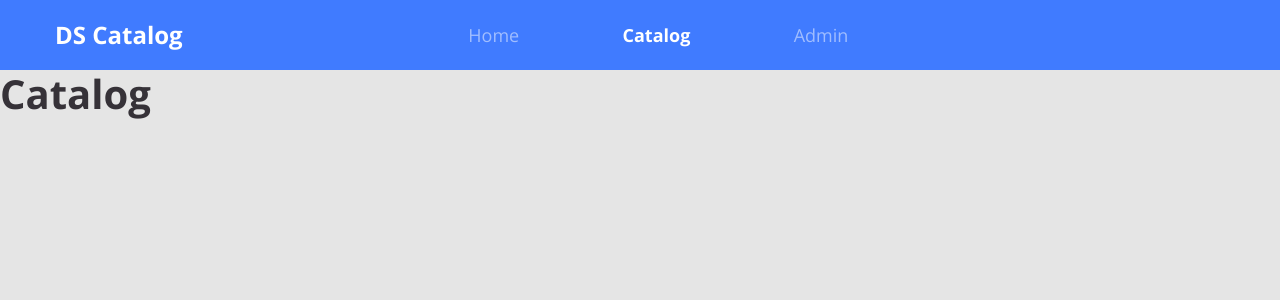
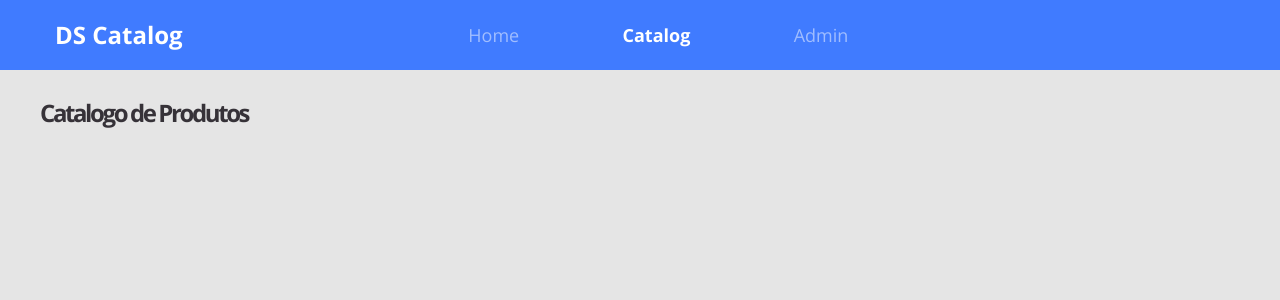
Before and after one commit to CarlosGenuino/ds-catalog-front, a React (Create React App) app: page /catalog in a window 1280 px wide. Shown: the top 300 px of the page. Built offline with nearby package versions, Linux system fonts and the light colour scheme.

Commit message:
refatorando a tela de home

```diff
--- a/src/App.scss
+++ b/src/App.scss
@@ -2,6 +2,19 @@
 
 * {
     font-family: 'Open Sans', sans-serif;
+}
+
+.card-base {
+  background: #ffffff;
+  box-shadow: 8px 4px 20px  rgba( 0,0,0, 0.25);
+}
+
+.border-radius-10 {
+  border-radius: 10px;
+}
+
+.border-radius-20 {
+  border-radius: 20px;
 }
 
 h1, h2, h3, h4, h5, h6 {
--- a/src/pages/Catalog/index.tsx
+++ b/src/pages/Catalog/index.tsx
@@ -1,7 +1,13 @@
 import React from 'react';
+import './styles.scss'
+export default () => (
+    <div className="catalog-container">
+        <h1 className="catalog-title">
+            Catalogo de Produtos
+        </h1>
+        <div className="catalog-products">
 
-export default () => (
-    <div>
-        <h1>Catalog</h1>
+        </div>
+
     </div>
 )
--- /dev/null
+++ b/src/pages/Catalog/styles.scss
@@ -0,0 +1,18 @@
+.catalog-container {
+    margin-top: 26px;
+    padding-left: 40px;
+    padding-right: 40px;
+}
+
+.catalog-title {
+    font-size: 24px;
+    line-height: 33px;
+    letter-spacing: -0.15rem;
+}
+
+.catalog-products {
+    margin-top: 43px;
+    display: flex;
+    flex-direction: row;
+
+}
--- a/src/pages/Home/index.tsx
+++ b/src/pages/Home/index.tsx
@@ -5,7 +5,7 @@
 
 export default () => (
     <div className="home-container">
-        <div className="row home-content">
+        <div className="row home-content border-radius-20 card-base">
             <div className="col-6">
                 <h1 className="text-title">
                     Conheça o melhor<br/>catálogo de produtos
--- a/src/pages/Home/styles.scss
+++ b/src/pages/Home/styles.scss
@@ -6,9 +6,6 @@
 }
 
 .home-content{
-    background-color: #fff;
-    box-shadow: 0px 4px 20px rgba( 0,0,0, 1);
-    border-radius: 20px;
     padding-top: 155px;
     padding-left: 100px;
     padding-bottom: 150px;
```
